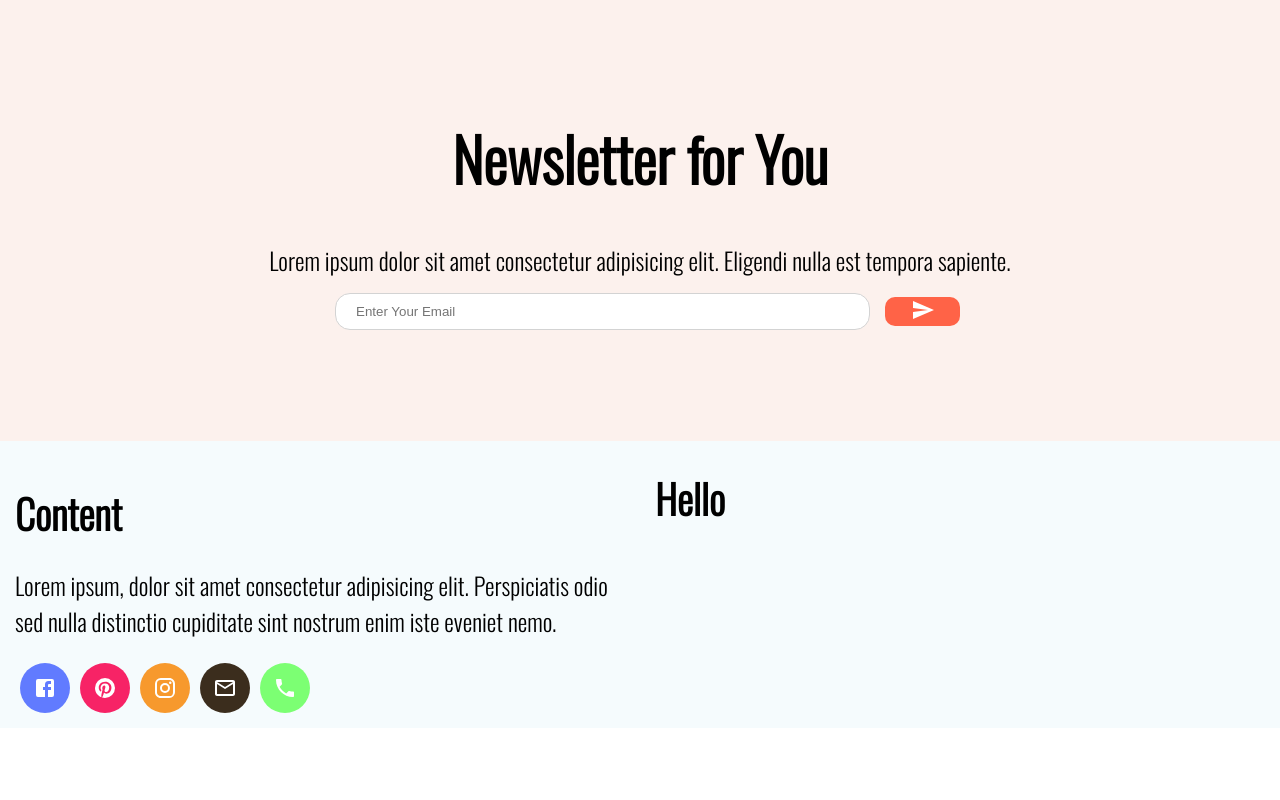
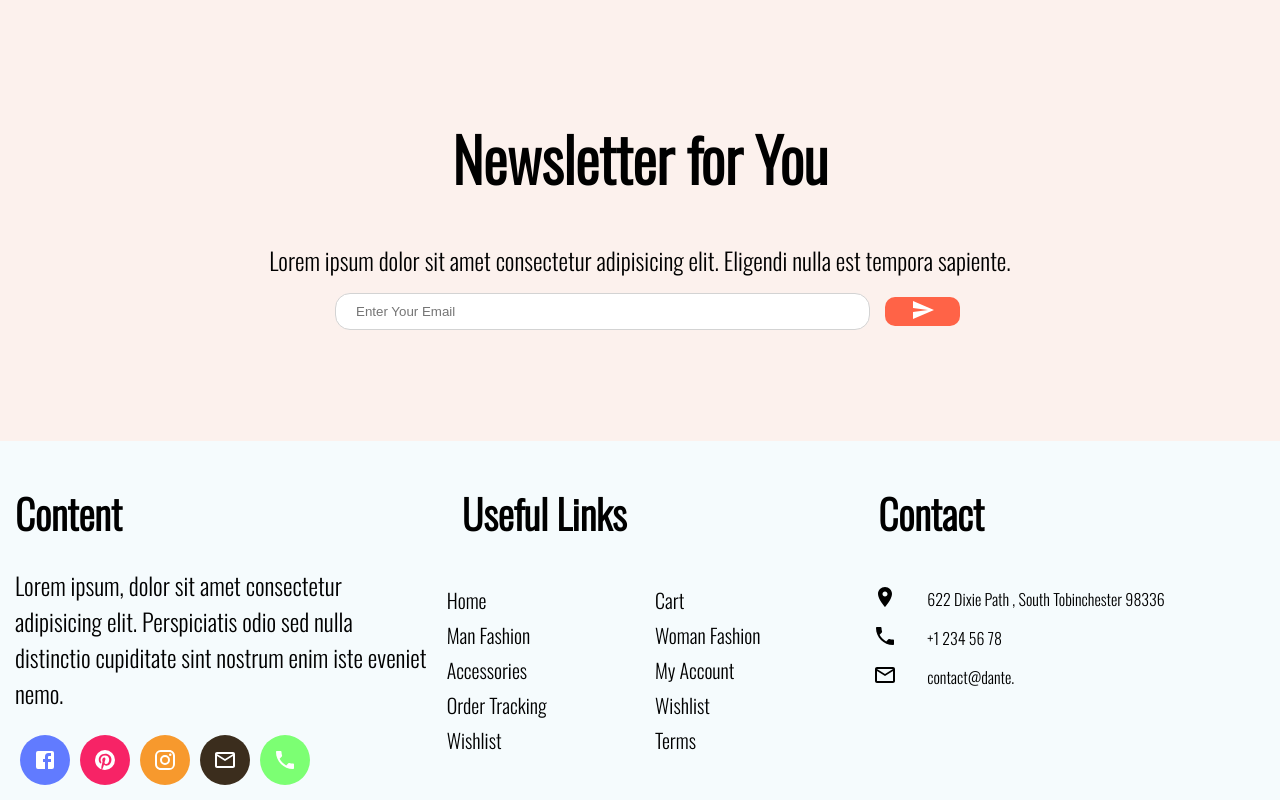
Before and after one commit to DanteThuta/react_shoppingcart, a React (Create React App) app: page / in a window 1280 px wide. Shown: the part 2275-3075 px from the top of the page. Before the commit the page ends 3003 px from the top, so only its background shows below. Built offline with nearby package versions, Linux system fonts and the light colour scheme.

Commit message:
Footer Section (Incomplete)

```diff
--- a/src/components/Footer.jsx
+++ b/src/components/Footer.jsx
@@ -5,6 +5,7 @@ import {
   Instagram,
   MailOutline,
   Phone,
+  Room,
 } from "@material-ui/icons";
 
 const Container = styled.div`
@@ -53,10 +54,51 @@ const Center = styled.div`
 
 const CTitle = styled.h1`
   font-size: 40px;
+  padding: 15px;
+`;
+
+const List = styled.ul`
+  display: flex;
+  flex-wrap: wrap;
+  margin: 0;
+  padding: 0;
+`;
+
+const ListItem = styled.li`
+  list-style: none;
+  font-size: 20px;
+
+  width: 50%;
+  margin-bottom: 5px;
+
+  cursor: pointer;
 `;
 
 // Right Section
-const Right = styled.div``;
+const Right = styled.div`
+  flex: 1;
+`;
+
+const RTitle = styled.h1`
+  font-size: 40px;
+  padding: 15px;
+`;
+
+const ContactItem = styled.div`
+  /* padding: 10px; */
+  margin: 10px;
+
+  display: flex;
+  align-items: center;
+`;
+
+const Icon = styled.div`
+  padding-right: 30px;
+`;
+
+const Payment = styled.div`
+  width: 50%;
+`;
 
 const Footer = () => {
   return (
@@ -87,9 +129,43 @@ const Footer = () => {
         </Socialbar>
       </Left>
       <Center>
-        <CTitle>Hello</CTitle>
+        <CTitle>Useful Links</CTitle>
+
+        <List>
+          <ListItem>Home</ListItem>
+          <ListItem>Cart</ListItem>
+          <ListItem>Man Fashion</ListItem>
+          <ListItem>Woman Fashion</ListItem>
+          <ListItem>Accessories</ListItem>
+          <ListItem>My Account</ListItem>
+          <ListItem>Order Tracking</ListItem>
+          <ListItem>Wishlist</ListItem>
+          <ListItem>Wishlist</ListItem>
+          <ListItem>Terms</ListItem>
+        </List>
       </Center>
-      <Right></Right>
+      <Right>
+        <RTitle>Contact</RTitle>
+        <ContactItem>
+          <Icon>
+            <Room />
+          </Icon>
+          622 Dixie Path , South Tobinchester 98336
+        </ContactItem>
+        <ContactItem>
+          <Icon>
+            <Phone />
+          </Icon>
+          +1 234 56 78
+        </ContactItem>
+        <ContactItem>
+          <Icon>
+            <MailOutline />
+          </Icon>
+          contact@dante.
+        </ContactItem>
+        <Payment src="https://i.ibb.co/Qfvn4z6/payment.png" />
+      </Right>
     </Container>
   );
 };
```
